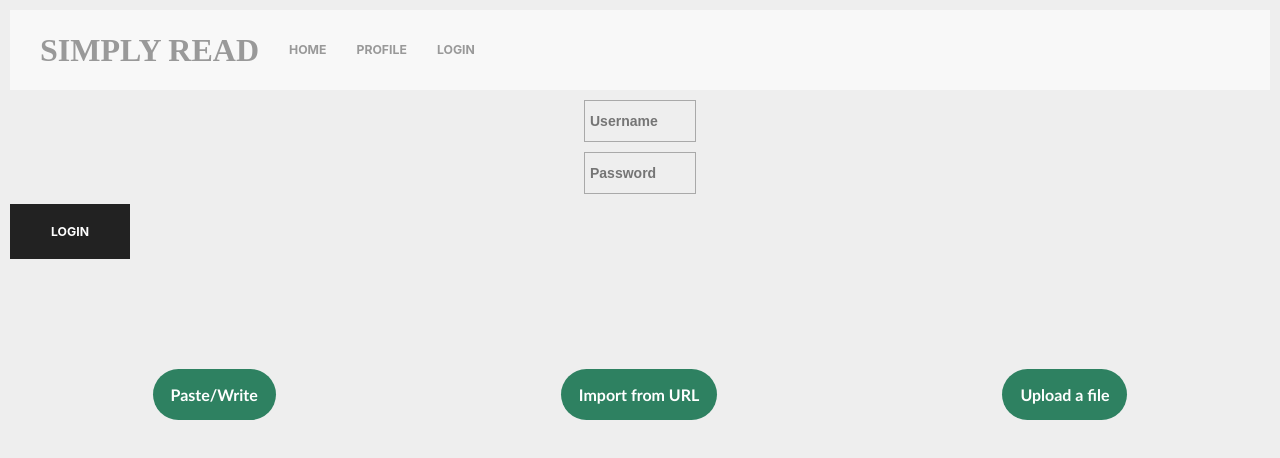
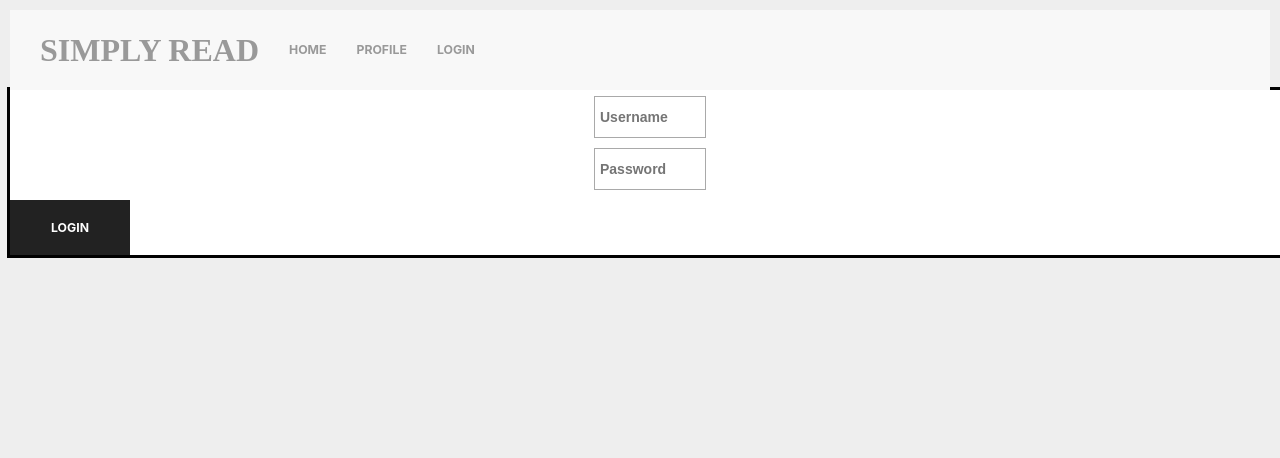
Before and after one commit to Lame-Ass-Koreans/SimplyRead, a React (Create React App) app: page / in a window 1280 px wide. Both pictures are taken after a click on the link "LOGIN". Shown: the top 458 px of the page. Built offline with nearby package versions, Linux system fonts and the light colour scheme.

Commit message:
Login styling

```diff
--- a/src/MainPage/MainPage.tsx
+++ b/src/MainPage/MainPage.tsx
@@ -145,7 +145,7 @@ export const MainPage = () => {
                 <StickyNav toggleRSM={false} links={stickyLinks}/>
             </div>
             {showLogin &&
-                <div>
+                <div style={{position:"absolute", zIndex:10, width:"100%", outline:"solid", backgroundColor:"white"}}>
                     <div>
                         <div className="login1">
                             <input value={userName} onChange={(e) => {setUserName(e.target.value);setBadLogin(false)}} type="text" placeholder="Username"/>
--- a/src/ProfilePage/ProfilePage.tsx
+++ b/src/ProfilePage/ProfilePage.tsx
@@ -107,12 +107,12 @@ export const ProfilePage = () => {
                 <StickyNav toggleRSM={false} links={stickyLinks}/>
             </div>
             {showLogin &&
-                <div>
+                <div style={{position:"absolute", zIndex:10, width:"100%", outline:"solid", backgroundColor:"white"}}>
                     <div>
-                        <div>
+                        <div className="login1">
                             <input value={userName} onChange={(e) => {setUserName(e.target.value);setBadLogin(false)}} style={{backgroundColor:"lightgrey"}}className="uk-input" type="text" placeholder="Username"/>
                         </div>
-                        <div>
+                        <div className="login2">
                             <input value={password} onChange={(e) => {setPassword(e.target.value);setBadLogin(false)}} style={{backgroundColor:"lightgrey"}}className="uk-input" type="password" placeholder="Password"/>
                         </div>
                         <button className="uk-button uk-button-secondary uk-button-large" onClick={() => {
--- a/src/ProfilePage/profile.css
+++ b/src/ProfilePage/profile.css
@@ -73,3 +73,19 @@
     margin-right: auto;
     margin-bottom: 20px;
   }
+
+.login1 input,
+.login2 input{
+    background: transparent;
+	width: 100px;
+	height: 30px;
+    border-style: solid;
+    border-width: 1px;
+    border-color: darkgrey;
+	transition: .3s;
+	padding: 5px;
+    margin-top: 0.5%;
+    display: block;
+    margin-left: auto;
+    margin-right: auto;
+}
```
